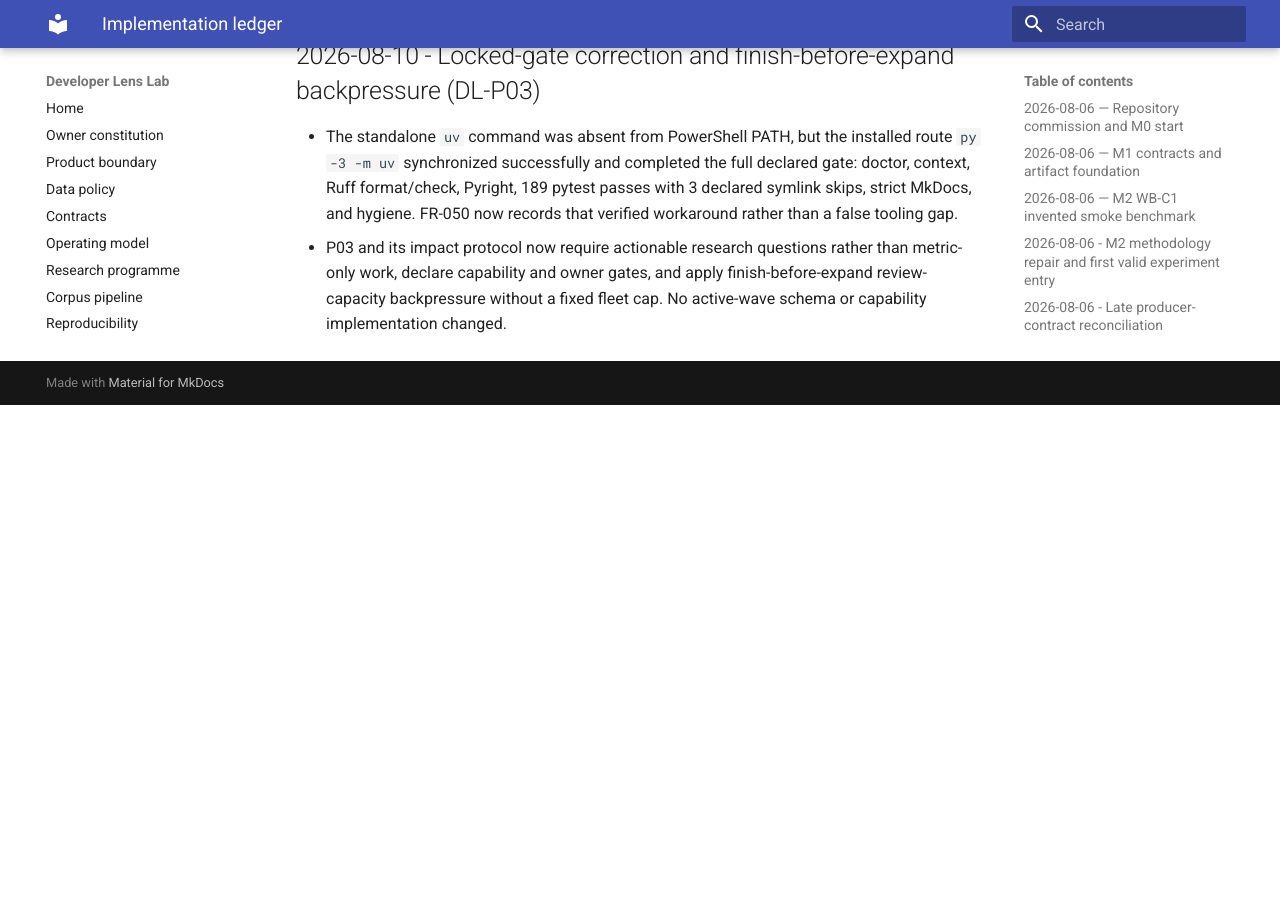
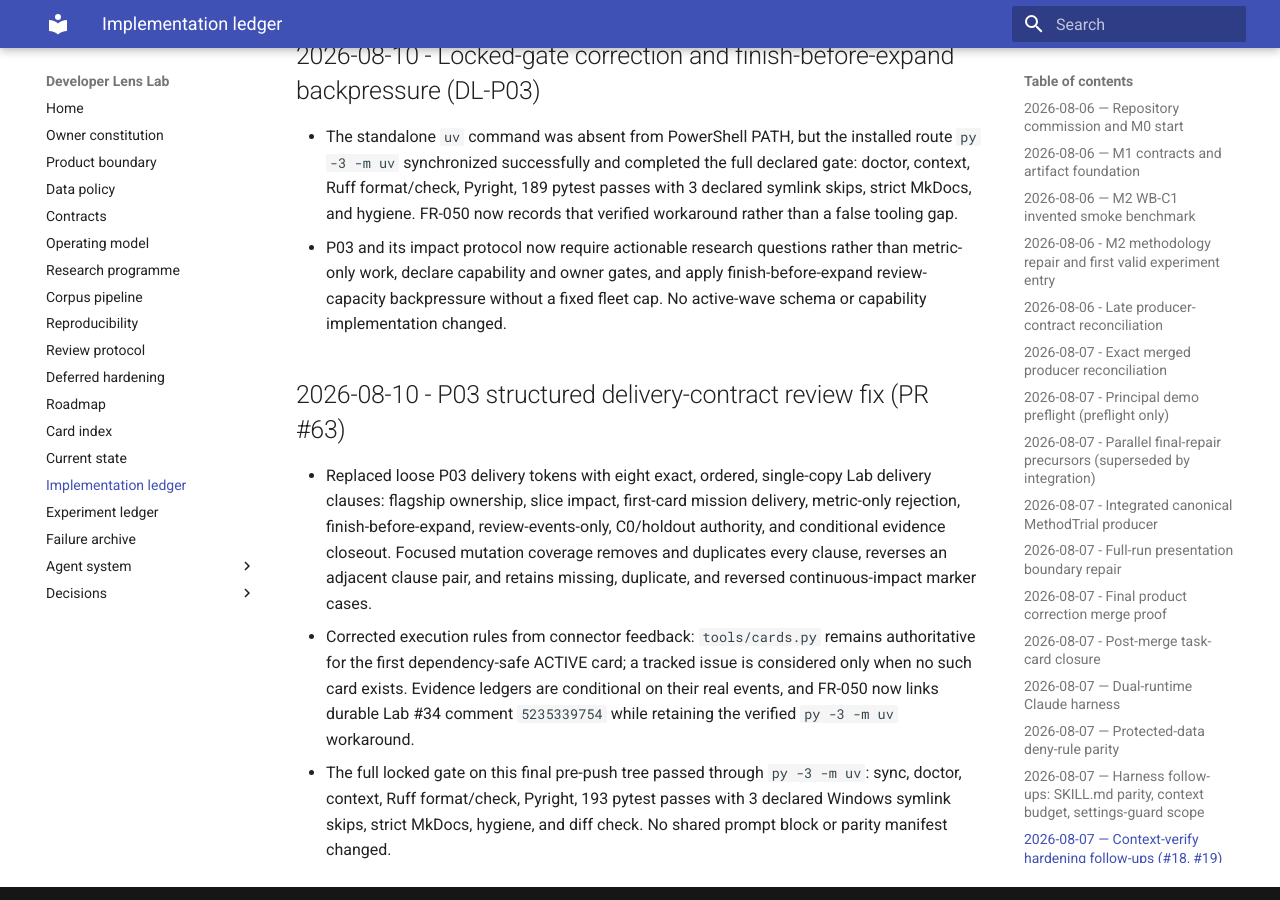
Before and after one commit to Chris0Jeky/developer-lens-lab, an MkDocs documentation site: the page built from docs/IMPLEMENTATION_LEDGER.md, in a window 1280 px wide and 900 px high, scrolled down 32891 px. Built offline with MkDocs 1.6.1 and Material for MkDocs 9.7.7, drawn with Linux system fonts in a browser that asks for light colours; before the commit the page ends 33296 px from its top, so only the background shows below that.

Commit message:
Harden overnight delivery contract

```diff
--- a/docs/IMPLEMENTATION_LEDGER.md
+++ b/docs/IMPLEMENTATION_LEDGER.md
@@ -1076,3 +1076,18 @@ Append milestone evidence. Live GitHub facts are snapshots and must be refreshed
 - P03 and its impact protocol now require actionable research questions rather than metric-only
   work, declare capability and owner gates, and apply finish-before-expand review-capacity
   backpressure without a fixed fleet cap. No active-wave schema or capability implementation changed.
+
+## 2026-08-10 - P03 structured delivery-contract review fix (PR #63)
+
+- Replaced loose P03 delivery tokens with eight exact, ordered, single-copy Lab delivery clauses:
+  flagship ownership, slice impact, first-card mission delivery, metric-only rejection,
+  finish-before-expand, review-events-only, C0/holdout authority, and conditional evidence closeout.
+  Focused mutation coverage removes and duplicates every clause, reverses an adjacent clause pair,
+  and retains missing, duplicate, and reversed continuous-impact marker cases.
+- Corrected execution rules from connector feedback: `tools/cards.py` remains authoritative for the
+  first dependency-safe ACTIVE card; a tracked issue is considered only when no such card exists.
+  Evidence ledgers are conditional on their real events, and FR-050 now links durable Lab #34 comment
+  `5235339754` while retaining the verified `py -3 -m uv` workaround.
+- The full locked gate on this final pre-push tree passed through `py -3 -m uv`: sync, doctor,
+  context, Ruff format/check, Pyright, 193 pytest passes with 3 declared Windows symlink skips,
+  strict MkDocs, hygiene, and diff check. No shared prompt block or parity manifest changed.
--- a/docs/agent-system/CONTINUOUS_WORK_PROTOCOL.md
+++ b/docs/agent-system/CONTINUOUS_WORK_PROTOCOL.md
@@ -57,9 +57,10 @@ Before any implementation or delegation, the coordinator records one per-slice *
 5. **Research authority** - data lane, capability and owner-gate, preregistration, and
    final-holdout custody state. In unattended work, experiments are tracked/preregistered and C0
    invented data only.
-6. **Evidence and closeout** - ledger/docs update, rollback path, and stop condition. Record an
-   experiment outcome in `docs/EXPERIMENT_LEDGER.md` and a killed approach in
-   `docs/FAILURE_ARCHIVE.md`.
+6. **Evidence and closeout** - ledger/docs update, rollback path, and stop condition. Update
+   `docs/EXPERIMENT_LEDGER.md` only for a run or holdout decision,
+   `docs/FAILURE_ARCHIVE.md` only for an approach actually killed, and
+   `docs/IMPLEMENTATION_LEDGER.md` for a code milestone; never fabricate an entry.
 
 An impact contract is not a documentation substitute. Its delivery must be a bounded implementation,
 behavior test, approved C0 experiment/reproduction, method evaluation, integration, packaging or
@@ -78,8 +79,8 @@ remains Product-owned.
 creating an accumulating queue of new write lanes. Owner constitution A4 remains OPEN and the
 no-fixed-fleet policy binds: this is review-capacity backpressure, not a numeric concurrency cap.
 While CI or review ages, start another write lane only when it is genuinely disjoint and review/merge
-capacity exists. Otherwise do read-only discovery or continue the existing lane. A proposed fixed
-cap conflicts with that policy and is declined.
+capacity exists; otherwise do read-only discovery or continue the existing lane. Inspect review
+arrival only at workflow events. A proposed fixed cap conflicts with that policy and is declined.
 
 <!-- continuous-impact-end -->
 
@@ -94,7 +95,7 @@ is fixed so that two different sessions reach the same next action from the same
 | 1 | **Truth and red state** | A false operational claim in a tracked file; a red, stale or missing required CI check; unresolved or untriaged review debt; a recorded run that no longer reproduces. |
 | 2 | **Active delivery wave** | The next delivery step of the lane already in flight, per `docs/CURRENT_STATE.md`. |
 | 3 | **Unblockers** | Work that unblocks something already recorded as blocked, including a dependency-ready card whose prerequisite just landed. |
-| 4 | **MISSION DELIVERY** | The first dependency-safe active card or tracked issue for code, behavior tests, approved C0 experiment/reproduction, method evaluation, integration, visible story work, packaging, or release preparation; rank by owner focus and unlock ratio. |
+| 4 | **MISSION DELIVERY** | Choose the FIRST dependency-safe ACTIVE card from `tools/cards.py` for code, behavior tests, approved C0 experiment/reproduction, method evaluation, integration, visible story work, packaging, or release preparation. Only when no such card exists may a tracked issue be considered; owner-focus/unlock ranking applies only where the card source explicitly permits a choice. |
 | 5 | **Maintenance and hardening** | Items already in the backlog, [MAINTENANCE_PROTOCOL.md](MAINTENANCE_PROTOCOL.md) or `docs/HARDENING_BACKLOG.md`: drift repair, dependency triage, label and branch hygiene, contract parity re-check, friction burn-down. |
 | 6 | **Critic-approved idea or polish** | An `idea`-labelled item that has passed [IDEA_PROTOCOL.md](IDEA_PROTOCOL.md) critic review, or a polish item that satisfies the legitimacy test below. |
 
@@ -129,7 +130,8 @@ start a new experiment because no other work is available — see the stop condi
 ## Work while waiting
 
 Post-push aging, hosted CI and connector review windows are **passive observation time**. During
-them the session starts the next disjoint queue item.
+them, another write lane starts only when it is genuinely disjoint and review/merge capacity exists;
+otherwise the session does read-only discovery or continues an existing lane.
 
 - **Do not short-poll.** Review arrival is checked at workflow events — a pull request opened or
   became ready, a review completed, fixes were pushed, a milestone completed, a pull request
--- a/docs/agent-system/PROMPT_LIBRARY.md
+++ b/docs/agent-system/PROMPT_LIBRARY.md
@@ -253,40 +253,40 @@ and red state; the active delivery wave; unblockers; MISSION DELIVERY; maintenan
 then a critic-approved idea or polish item. A false claim in a tracked file outranks new feature
 work, but bounded state repair must not monopolize a night.
 
-Before selecting or delegating each slice, write its IMPACT CONTRACT: actionable consumer decision or
-research question; tangible artifact, behavior, or decision; owned paths and non-goals; acceptance
-behavior and focused proof; data lane, capability and owner-gate, preregistration, and holdout state;
-evidence and ledger/docs update; and rollback or stop condition. Reject metric-only research work:
-it must answer an actionable question or decision. MISSION DELIVERY selects the first dependency-safe
-active card or tracked issue for code, behavior tests, a C0 synthetic experiment or reproduction,
-method evaluation, integration, visible result/story work, packaging, or release preparation, ranked
-by owner focus and unlock ratio. Documentation or administration alone is eligible only to correct a
-safety-relevant false operational claim, satisfy an explicit request, or directly unblock delivery.
+LAB P03 DELIVERY CONTRACT: apply these clauses exactly once and in order for every selected slice.
 
-FINISH-BEFORE-EXPAND: do not accumulate a queue of new lanes while existing pull requests or lanes
-can be driven to merge, archive, or park. There is no fixed numeric fleet cap. While CI or review
-ages, start another write lane only when it is genuinely disjoint and review/merge capacity exists;
-otherwise do read-only discovery or continue the existing lane.
+FLAGSHIP OWNERSHIP: In Chris0Jeky/developer-lens-lab, the coordinator owns authority interpretation, methodology architecture, experiment-programme selection, cross-repository coordination, sequencing, and final merge judgment; the coordinator does not write research implementation code.
+
+SLICE IMPACT: Every selected slice records its consumer or research question, tangible artifact/behavior/decision, owned paths/non-goals, acceptance behavior/focused proof, data/capability/owner-gate state, evidence/docs update, and rollback/stop condition.
+
+MISSION DELIVERY BEFORE MAINTENANCE: MISSION DELIVERY chooses the FIRST dependency-safe ACTIVE card from tools/cards.py; only when no such card exists may it consider a tracked issue, and owner-focus/unlock ranking applies only where the card source explicitly permits a choice.
+
+METRIC-ONLY REJECTION: Reject metric-only research work; a research slice must name an actionable question or decision plus preregistration and holdout state.
+
+FINISH-BEFORE-EXPAND: Drive existing pull requests and lanes to merge, archive, or park before creating another write lane; no fixed numeric fleet cap applies.
+
+REVIEW EVENTS ONLY: While CI or review ages, start another write lane only when it is genuinely disjoint and review/merge capacity exists; otherwise do read-only discovery or continue the existing lane, and inspect review arrival only at workflow events.
+
+C0/HOLDOUT AUTHORITY: Unattended experiments use C0 invented data only, give the deterministic baseline the same selection budget, fit transforms on training data with grouped splits, and never open a final holdout without explicit custody instruction.
+
+CONDITIONAL EVIDENCE CLOSEOUT: Update EXPERIMENT_LEDGER only when a run or holdout decision occurred, FAILURE_ARCHIVE only when an approach was actually killed, and IMPLEMENTATION_LEDGER for code milestones; never fabricate entries.
+
+Documentation or administration alone is eligible only to correct a safety-relevant false operational
+claim, satisfy an explicit request, or directly unblock delivery. Invented mechanics are never
+empirical validity. Stable promotion remains Product-owned.
 
 Apply the anti-manufacture legitimacy test before starting anything: provenance (a pre-existing
 tracked item or an observed, recorded defect), a named consumer or prevented failure, and exactly
 one bounded proving seam from the run-and-prove table in CLAUDE.md. Anything that fails the test is
 captured as an issue and left alone.
 
-Post-push aging, CI and connector review windows are passive observation time: start the next
-disjoint queue item. Do not short-poll; check review arrival at workflow events only. Park a blocked
-lane with its exact blocker, its unlocking event, and what is already proven - then continue rather
-than nursing it.
+Post-push aging, CI and connector review windows are passive observation time. Apply the REVIEW
+EVENTS ONLY contract; do not short-poll. Park a blocked lane with its exact blocker, its unlocking
+event, and what is already proven - then continue rather than nursing it.
 
 Never open a lane that activates or extends real-data collection, an external model request, a
 telemetry destination, or credential handling. Those belong to a coordinator session or the owner;
 encountering one is a queue item to record, not to execute.
-
-Experiment delivery is tracked and preregistered before running and uses C0 invented data only in
-this unattended mode. Give the deterministic baseline the same selection budget, fit transforms only
-on training data with grouped splits, and do not open a final holdout without explicit custody
-instruction. Record outcomes in EXPERIMENT_LEDGER and killed approaches in FAILURE_ARCHIVE; invented
-mechanics are never empirical validity. Stable promotion remains Product-owned.
 
 Stop explicitly - policy, budget, tooling, or empty queue - as specified in the stop-conditions
 section of the protocol. An idle slot is a valid outcome; inventing work to avoid a queue stop is a
```
Also changed, not shown: docs/agent-system/FRICTION_LOG.md (+3 -2 lines), 2 other files.
